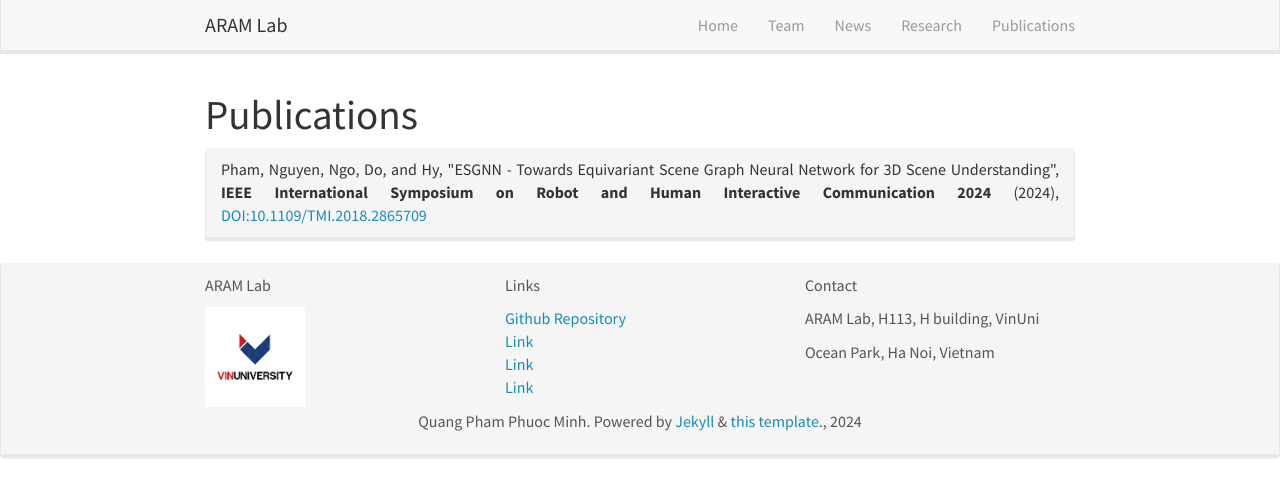
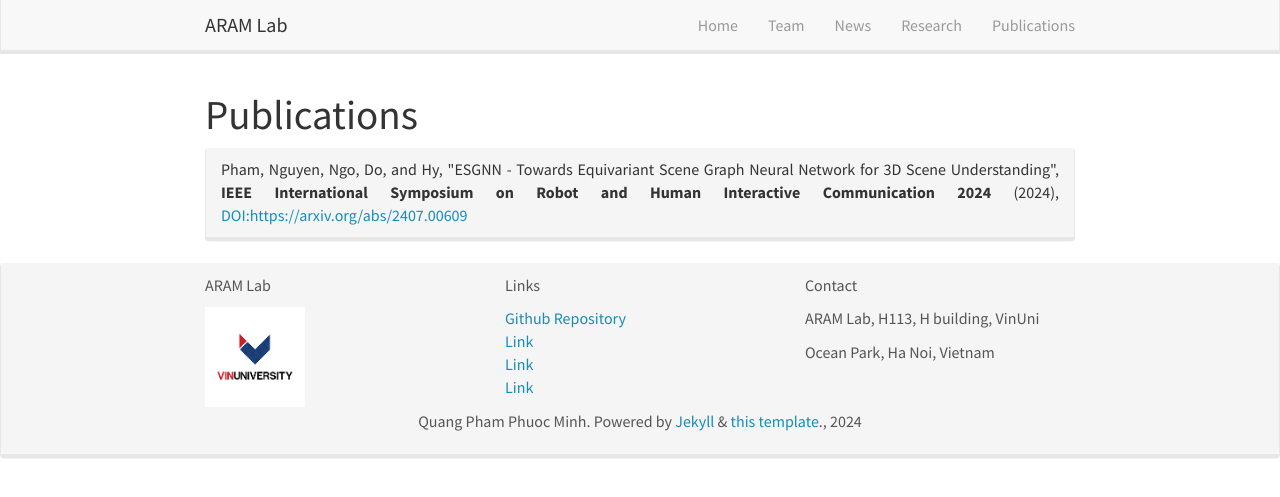
Before and after one commit to quangpham2006/ARAM, a Jekyll site: the page built from _pages/publications.html, in a window 1280 px wide. Shown: the top 497 px of the page. Built offline with Jekyll 4.4.1, drawn with Linux system fonts in a browser that asks for light colours; nearby versions of some CDN libraries.

Commit message:
Update publications.json

```diff
--- a/_data/publications.json
+++ b/_data/publications.json
@@ -1,6 +1,6 @@
 [
 	{
-		"id": "http://zotero.org/groups/2386072/items/NU9LTX7C",
+		"id": "https://arxiv.org/abs/2407.00609",
 		"type": "article-journal",
 		"title": "ESGNN - Towards Equivariant Scene Graph Neural Network for 3D Scene Understanding",
 		"container-title": "IEEE International Symposium on Robot and Human Interactive Communication 2024",
@@ -9,7 +9,7 @@
 		"issue": "2",
 		"source": "IEEE Xplore",
 		"abstract": "Scene graphs have been proven to be useful for various scene understanding tasks due to their compact and explicit nature. However, existing approaches often neglect the importance of maintaining the symmetry-preserving property when generating scene graphs from 3D point clouds. This oversight can diminish the accuracy and robustness of the resulting scene graphs, especially when handling noisy, multi-view 3D data. This work, to the best of our knowledge, is the first to implement an Equivariant Graph Neural Network in semantic scene graph generation from 3D point clouds for scene understanding. Our proposed method, ESGNN, outperforms existing state-of-the-art approaches, demonstrating a significant improvement in scene estimation with faster convergence. ESGNN demands low computational resources and is easy to implement from available frameworks, paving the way for real-time applications such as robotics and computer vision.",
-		"DOI": "10.1109/TMI.2018.2865709",
+		"DOI": "https://arxiv.org/abs/2407.00609",
 		"author": [
 			{
 				"family": "Pham",
```
